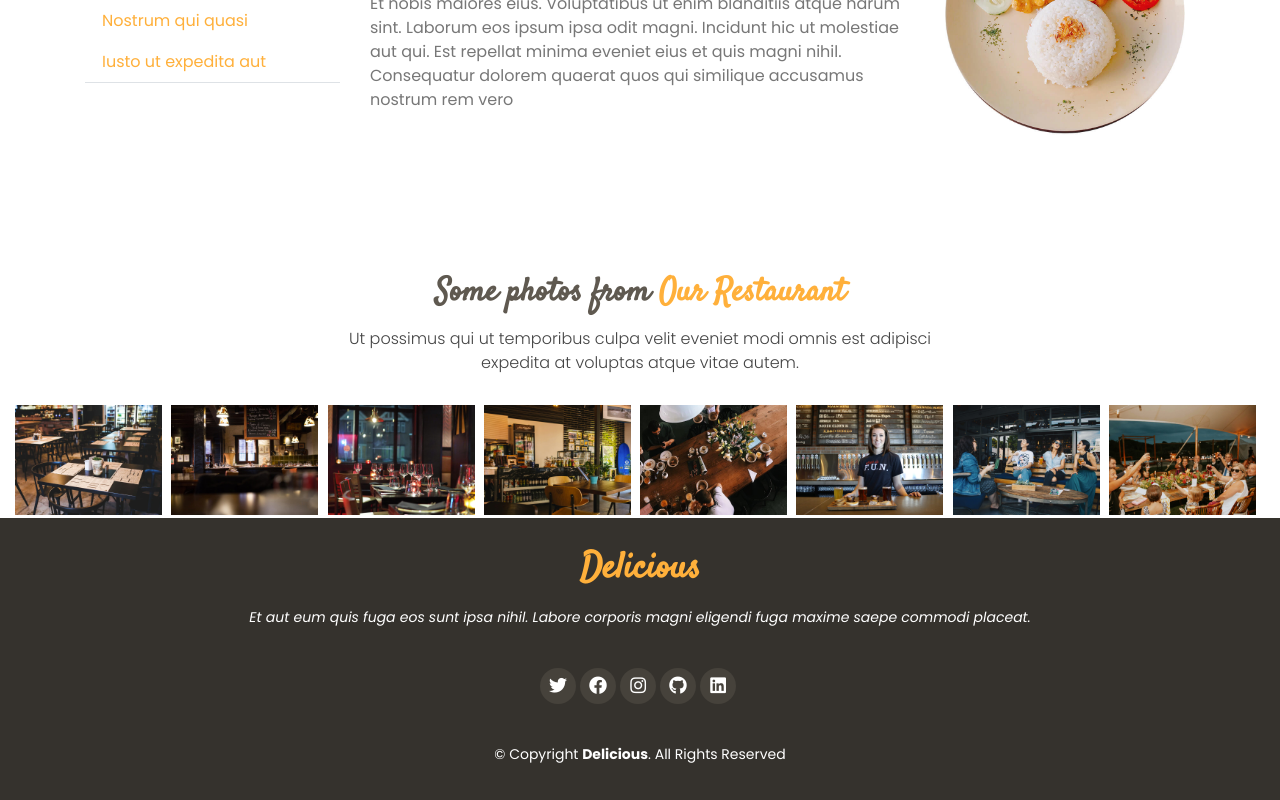
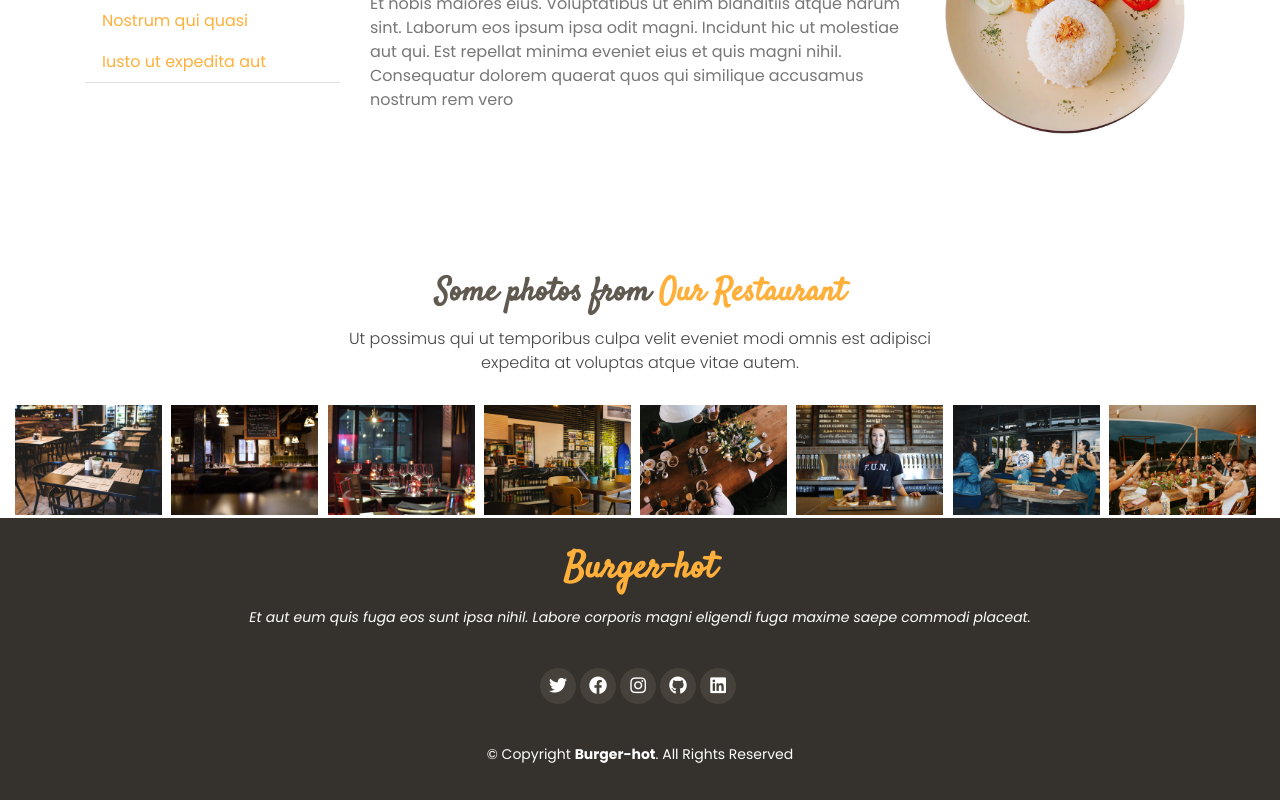
Before and after one commit to badr1002/burger-hot, a React (Create React App) app in the folder app/: page /home in a window 1280 px wide. Shown: the part 1693-2493 px from the top of the page. Built offline with nearby package versions, Linux system fonts and the light colour scheme; no server answers.

Commit message:
Update Footer.jsx

```diff
--- a/app/src/Components/Footer.jsx
+++ b/app/src/Components/Footer.jsx
@@ -6,7 +6,7 @@ class Footer extends Component {
             <React.Fragment>
                 <footer id="footer">
                     <div className="container">
-                        <h3>Delicious</h3>
+                        <h3>Burger-hot</h3>
                         <p>Et aut eum quis fuga eos sunt ipsa nihil. Labore corporis magni eligendi fuga maxime saepe
                             commodi placeat.</p>
                         <div className="social-links">
@@ -27,7 +27,7 @@ class Footer extends Component {
                             </a>
                         </div>
                         <div className="copyright">
-                            &copy; Copyright <strong><span>Delicious</span></strong>. All Rights Reserved
+                            &copy; Copyright <strong><span>Burger-hot</span></strong>. All Rights Reserved
                         </div>
 
                     </div>
```
